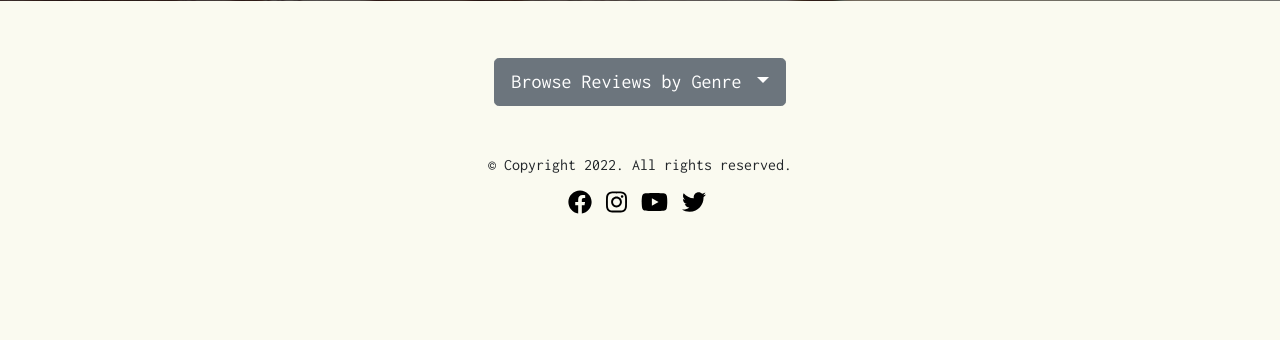
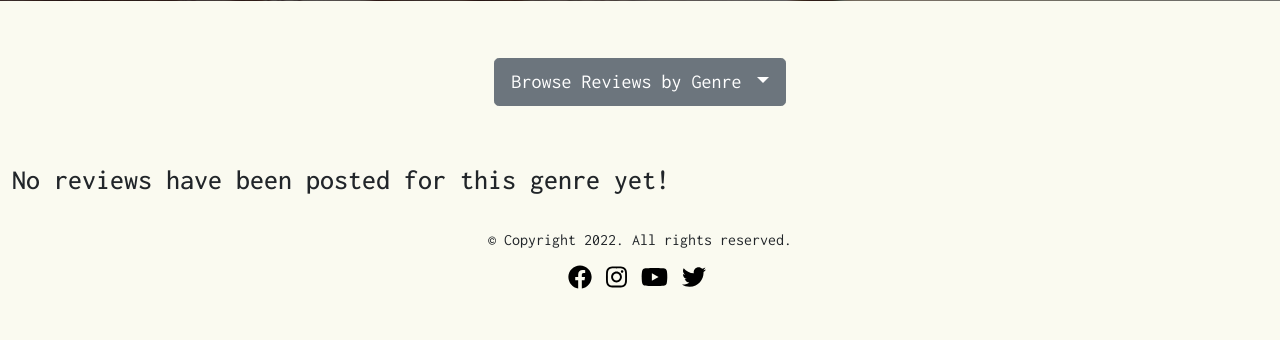
Before and after one commit to cornishcoder1/the_paper_lounge, a Django app: page /genre/1 in a window 1280 px wide. Shown: the part 460-800 px from the top of the page. Run offline with Django 3.2, Linux system fonts and the light colour scheme; data that the repository does not hold is empty; some libraries are stand-ins or nearby versions.

Commit message:
Add if statement to show a message if a genre has no reviews linked to it

```diff
--- a/static/css/style.css
+++ b/static/css/style.css
@@ -144,6 +144,10 @@ header {
     padding-top: 50px;
 }
 
+#no-reviews {
+    padding-top: 50px;
+}
+
 /* Card Styling */
 
 .contact-form {
--- a/templates/genres.html
+++ b/templates/genres.html
@@ -27,6 +27,9 @@ genlist
                 <!--Browse reviews by genre-->
                 {% include 'genre_dropdown.html' %}
         </div>
+
+        {% if genlist.reviews %}
+
         <!-- Review entries Column -->
         <div class="col-12 mt-3 left">
             <div class="row">
@@ -62,6 +65,13 @@ genlist
             {% endfor %}
             </div>
         </div>
+
+        {% else %}
+
+        <h3 id="no-reviews">No reviews have been posted for this genre yet!</h3>
+
+        {% endif %}
+
     </div>
     {% if is_paginated %}
     <nav aria-label="Page navigation">
@@ -75,5 +85,8 @@ genlist
         </ul>
     </nav>
     {% endif %}
+
+
+
 </div>
 {% endblock %}
```
Also changed, not shown: templates/review_detail.html (+0 -37 lines).
